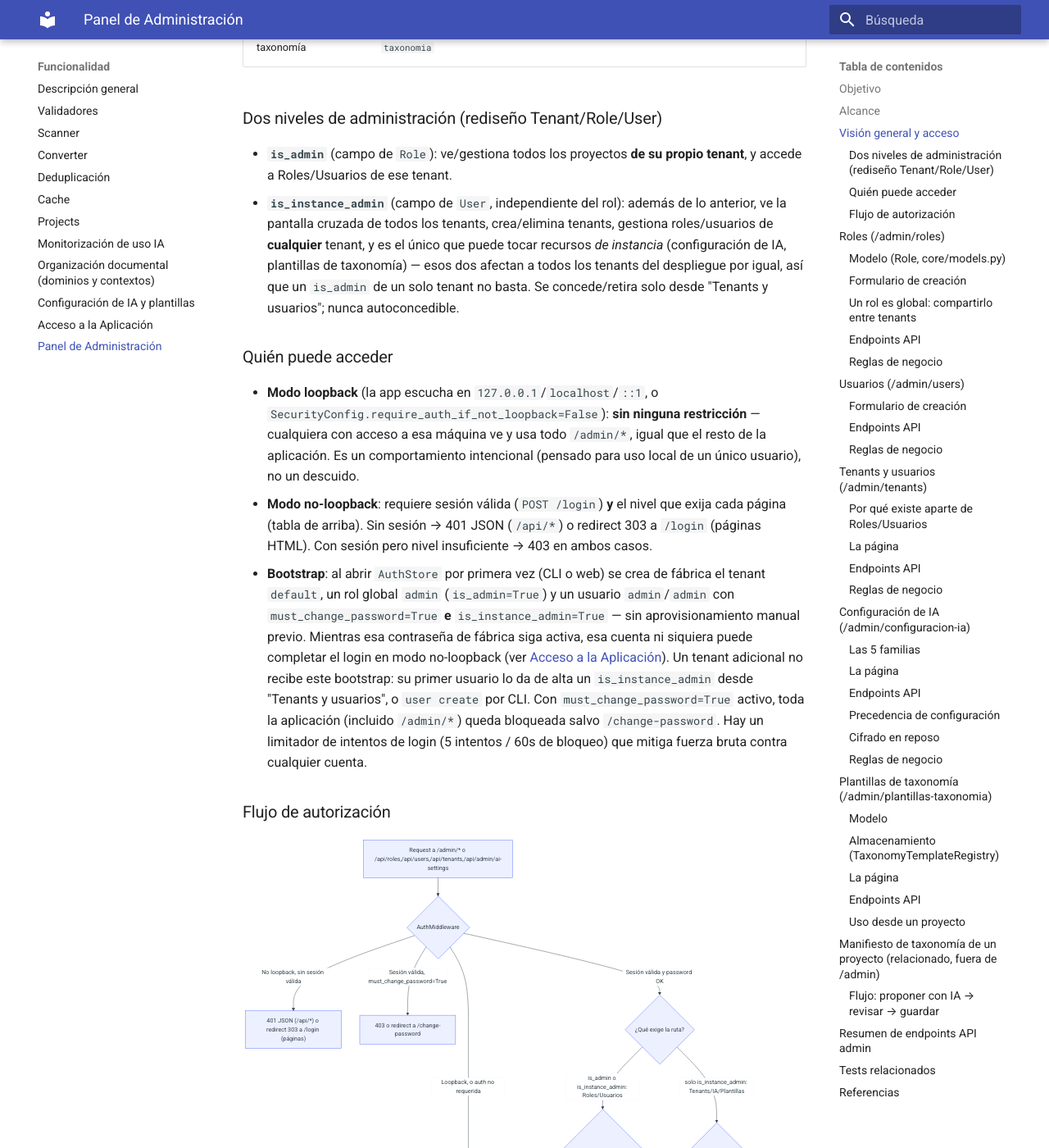
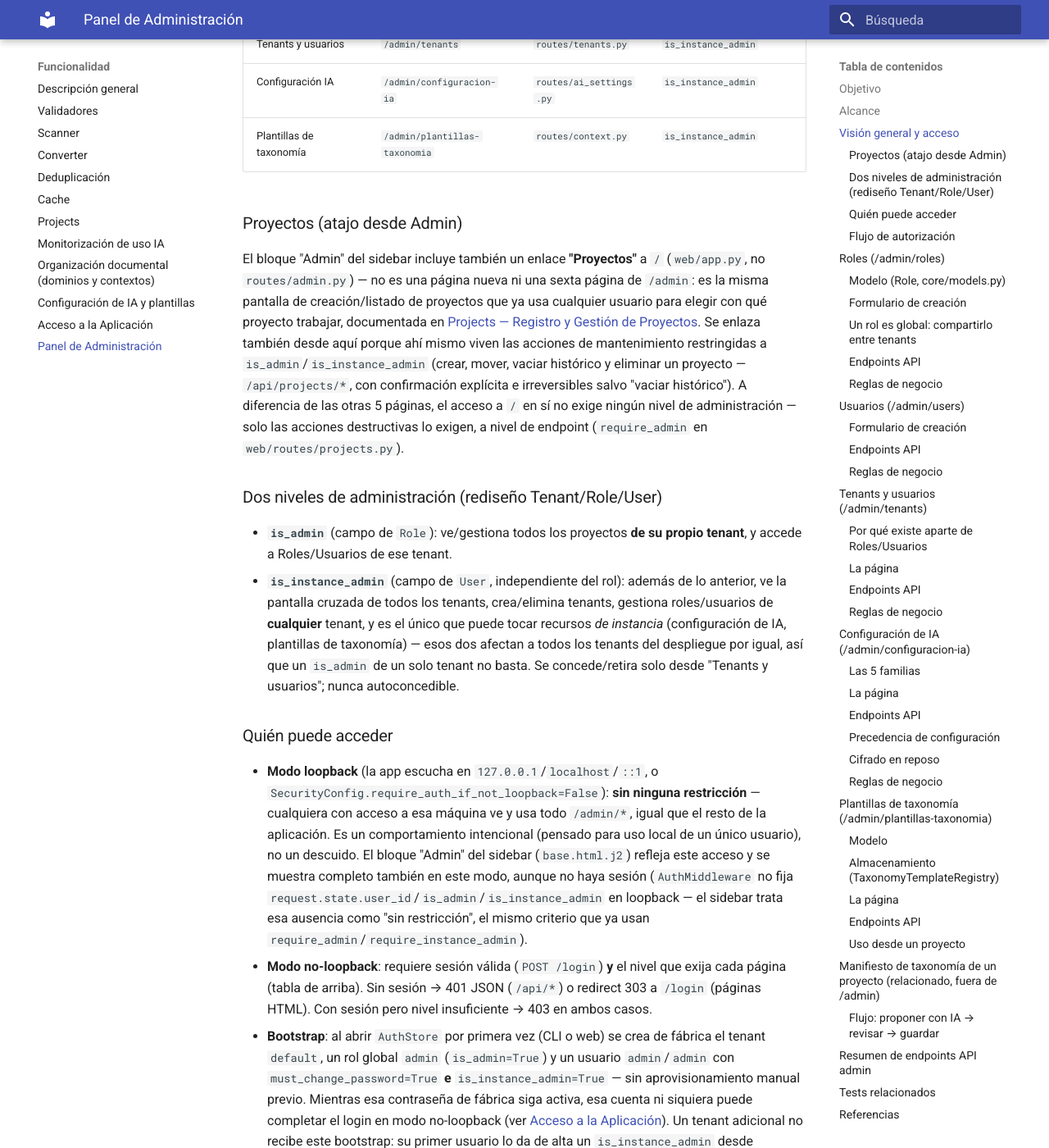
Before and after one commit to fmanza/doc_organize, an MkDocs documentation site: the page built from docs/functional/admin.md, in a window 1280 px wide and 1400 px high, scrolled down 1328 px. Shown: the whole window at 82% size. Built offline with MkDocs 1.6.1 and Material for MkDocs 9.7.7, drawn with Linux system fonts in a browser that asks for light colours; some of the changed text lies outside the part shown.

Commit message:
feat: enlazar gestion de proyectos y corregir menu Admin oculto en local
El bloque Admin del sidebar no incluia ningun enlace a la gestion de
proyectos (crear/mover/vaciar historico/eliminar), pese a que esa pagina
(/) ya la implementaba por completo con esas acciones ya restringidas a
is_admin/is_instance_admin -- solo se llegaba antes via el logo superior,
sin percibirse como funcion de administracion. Se anade un enlace
"Proyectos" junto a Roles/Usuarios.

Al verificar el cambio se detecto que el bloque Admin completo (Roles,
Usuarios, Proyectos, Tenants y usuarios, Configuracion IA, Plantillas de
taxonomia) no se renderizaba en modo loopback/sin auth -- el bind por
defecto de la app. AuthMiddleware no fija request.state.user_id/is_admin/
is_instance_admin en ese modo (mismo motivo por el que require_admin/
require_instance_admin ya tratan esa ausencia como "sin restriccion"), y
el sidebar dependia de esas mismas variables para decidir si mostrarse,
ocultando el menu entero pese a que esas rutas ya eran accesibles sin
restriccion. Se corrige tratando la ausencia como "sin restriccion" en el
propio sidebar, igual que ya hace el resto de la app; "Cerrar sesion"
sigue oculto al no haber sesion real que cerrar.

docs/functional/admin.md actualizado para no contradecir el nuevo enlace
y documentar el comportamiento en loopback.

Co-Authored-By: Claude Sonnet 5 <noreply@anthropic.com>

```diff
--- a/docs/functional/admin.md
+++ b/docs/functional/admin.md
@@ -25,7 +25,11 @@ oculto solo en código o en un fichero editado fuera de la aplicación.
 reposo, `is_instance_admin`-only
 ✅ `/admin/plantillas-taxonomia` — biblioteca compartida de catálogos de
 taxonomía, `is_instance_admin`-only
-❌ No gestiona proyectos ni su contenido (eso vive en `/projects/{name}/*`)
+✅ Enlace "Proyectos" en el bloque Admin del sidebar — no es una página de
+`/admin`, sino un atajo a `/` (crear/mover/vaciar histórico/eliminar
+proyectos), ver [Proyectos (atajo desde Admin)](#proyectos-atajo-desde-admin)
+❌ No gestiona el contenido de un proyecto ya creado (escaneo, deduplicación,
+contexto — eso vive en `/projects/{name}/*`)
 ❌ No sustituye `.env` — lo complementa: un despliegue que ya configura variables
 por entorno sigue funcionando igual sin tocar el panel
 
@@ -35,7 +39,9 @@ El panel son **5 páginas HTML** servidas con FastAPI + Jinja2
 (`src/doc_organize/web/routes/admin.py`, `tenants.py`, `ai_settings.py`,
 `context.py`), enlazadas desde un bloque "Admin" en el sidebar
 (`templates/base.html.j2`) que se renderiza según `request.state.is_admin`/
-`is_instance_admin`.
+`is_instance_admin`. Ese mismo bloque incluye un enlace "Proyectos" que no es
+una página de `/admin`, sino un atajo a `/` — ver
+[Proyectos (atajo desde Admin)](#proyectos-atajo-desde-admin) más abajo.
 
 | Página | Ruta | Router | Requiere |
 |---|---|---|---|
@@ -44,6 +50,20 @@ El panel son **5 páginas HTML** servidas con FastAPI + Jinja2
 | Tenants y usuarios | `/admin/tenants` | `routes/tenants.py` | `is_instance_admin` |
 | Configuración IA | `/admin/configuracion-ia` | `routes/ai_settings.py` | `is_instance_admin` |
 | Plantillas de taxonomía | `/admin/plantillas-taxonomia` | `routes/context.py` | `is_instance_admin` |
+
+### Proyectos (atajo desde Admin)
+
+El bloque "Admin" del sidebar incluye también un enlace **"Proyectos"** a `/`
+(`web/app.py`, no `routes/admin.py`) — no es una página nueva ni una sexta
+página de `/admin`: es la misma pantalla de creación/listado de proyectos que
+ya usa cualquier usuario para elegir con qué proyecto trabajar, documentada en
+[Projects — Registro y Gestión de Proyectos](projects.md). Se enlaza también
+desde aquí porque ahí mismo viven las acciones de mantenimiento restringidas a
+`is_admin`/`is_instance_admin` (crear, mover, vaciar histórico y eliminar un
+proyecto — `/api/projects/*`, con confirmación explícita e irreversibles salvo
+"vaciar histórico"). A diferencia de las otras 5 páginas, el acceso a `/` en sí
+no exige ningún nivel de administración — solo las acciones destructivas lo
+exigen, a nivel de endpoint (`require_admin` en `web/routes/projects.py`).
 
 ### Dos niveles de administración (rediseño Tenant/Role/User)
 
@@ -63,7 +83,12 @@ El panel son **5 páginas HTML** servidas con FastAPI + Jinja2
   `SecurityConfig.require_auth_if_not_loopback=False`): **sin ninguna
   restricción** — cualquiera con acceso a esa máquina ve y usa todo `/admin/*`,
   igual que el resto de la aplicación. Es un comportamiento intencional
-  (pensado para uso local de un único usuario), no un descuido.
+  (pensado para uso local de un único usuario), no un descuido. El bloque
+  "Admin" del sidebar (`base.html.j2`) refleja este acceso y se muestra
+  completo también en este modo, aunque no haya sesión (`AuthMiddleware` no
+  fija `request.state.user_id`/`is_admin`/`is_instance_admin` en loopback —
+  el sidebar trata esa ausencia como "sin restricción", el mismo criterio que
+  ya usan `require_admin`/`require_instance_admin`).
 - **Modo no-loopback**: requiere sesión válida (`POST /login`) **y** el nivel
   que exija cada página (tabla de arriba). Sin sesión → 401 JSON (`/api/*`) o
   redirect 303 a `/login` (páginas HTML). Con sesión pero nivel insuficiente →
@@ -524,6 +549,8 @@ contexto.
   esta funcionalidad, con las notas de la sesión que la introdujo.
 - [Organización documental (dominios y contextos)](context.md) — modo
   manifiesto de taxonomía desde la perspectiva de un proyecto.
+- [Projects — Registro y Gestión de Proyectos](projects.md) — la página `/`
+  enlazada como "Proyectos" desde el sidebar Admin.
 - [Desplegar un LiteLLM Proxy](../guides/litellm_proxy_setup.md) — guía
   complementaria para las familias `litellm_*`.
 - `.env.example` — variables `DOC_ORGANIZE_*` equivalentes a cada campo.
```
Also changed, not shown: src/doc_organize/web/templates/base.html.j2 (+13 -5 lines), 1 other file.
